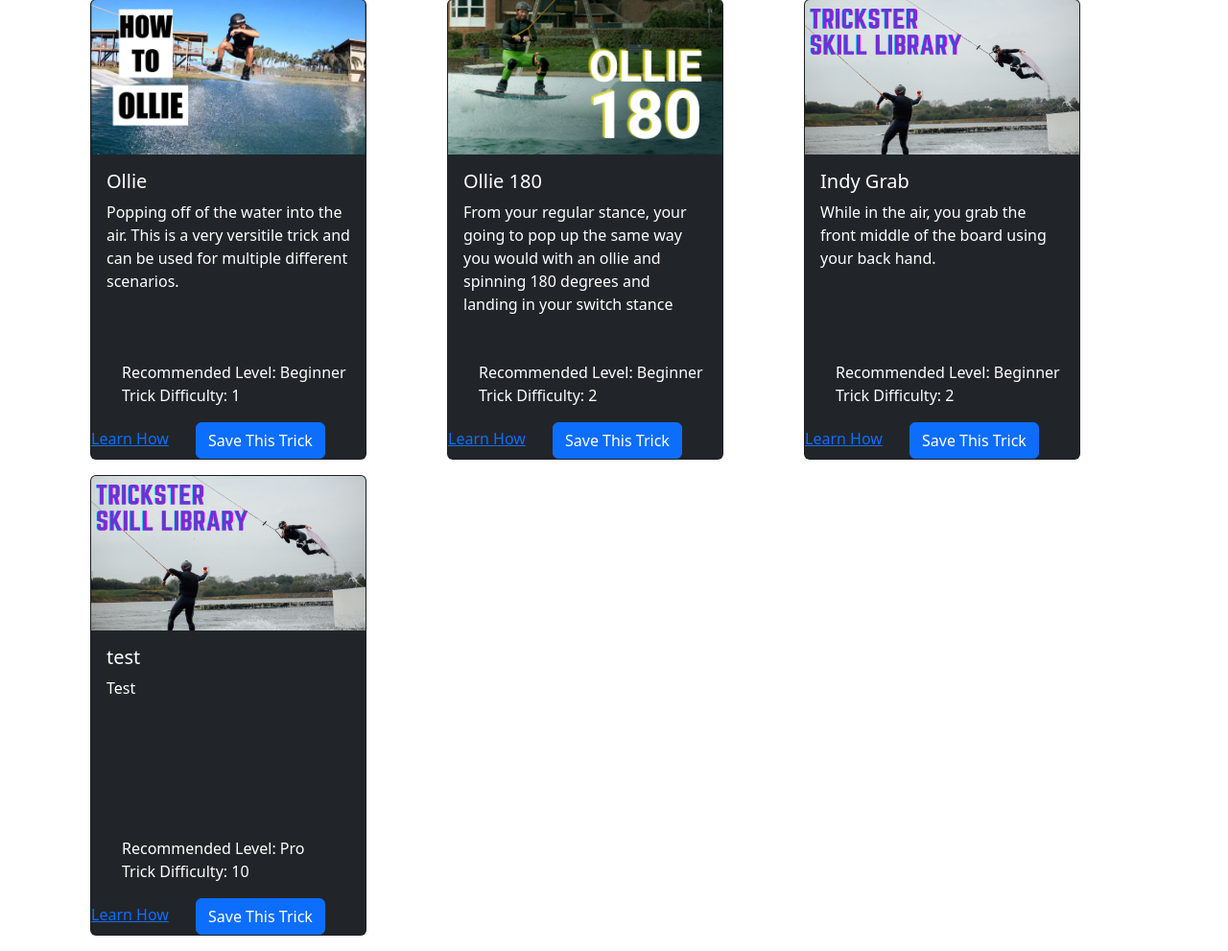
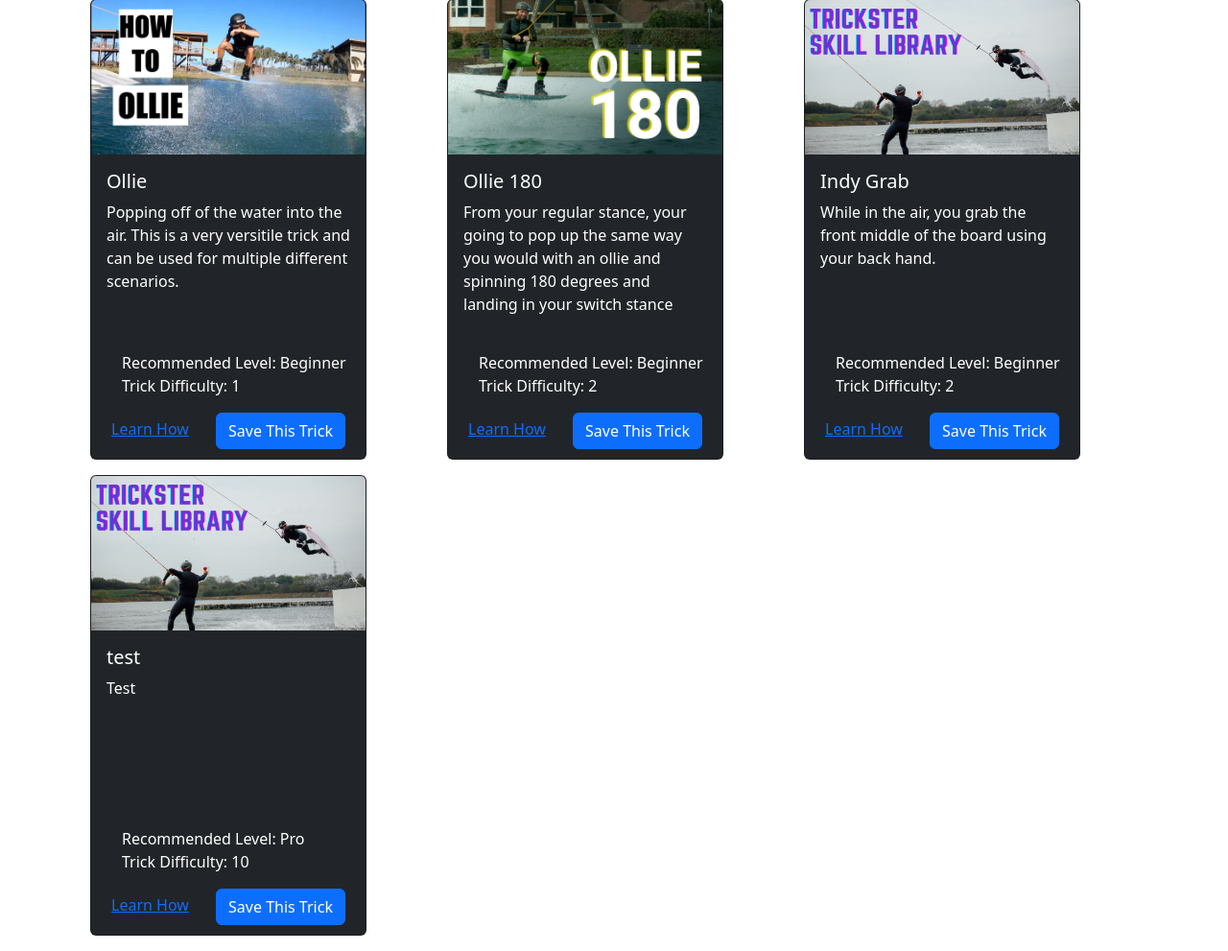
Before and after one commit to KonaHay/Trickster, a Django app: page /trick_list in a window 1280 px wide. Shown: the part 161-1152 px from the top of the page at 96% size. Run offline with Django 4.2, Linux system fonts and the light colour scheme; data comes from the database, SQL or seed files in the repository.

Commit message:
Tiny change to the 'trick_list' page

```diff
--- a/TricksterMain/templates/main/trick_list.html
+++ b/TricksterMain/templates/main/trick_list.html
@@ -20,7 +20,7 @@
             <li class="list-group-item">Recommended Level: {{ trick.TrickRecLevel }}</li>
             <li class="list-group-item">Trick Difficulty: {{ trick.TrickDifficulty }}</li>
           </ul>
-          <div class="card-body-dark gap-3">
+          <div class="card-body-dark text-center gap-3" style="height: 3rem">
             <a href="{% url 'show-trick' trick.TrickID %}" class="card-link me-md-4">Learn How</a>
             <a href="#" class="btn btn-primary">Save This Trick</a>
           </div>
```
